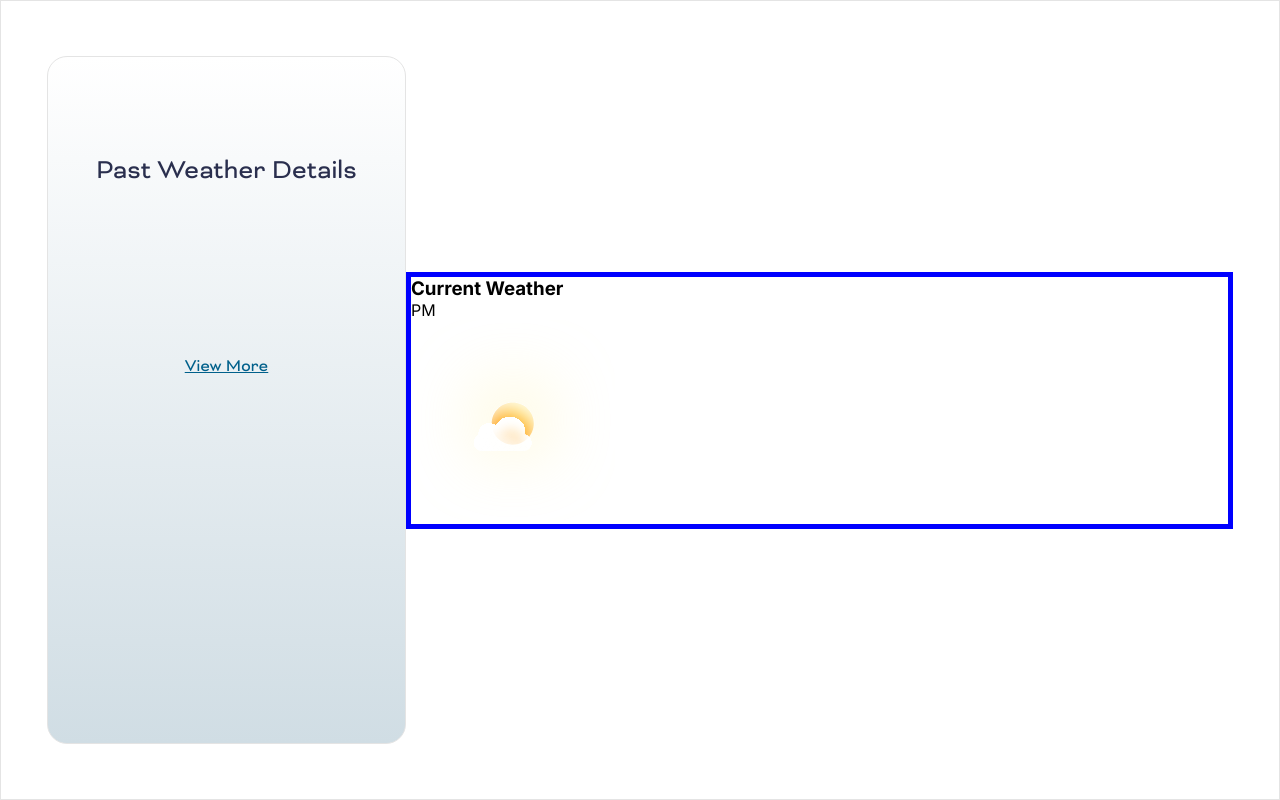
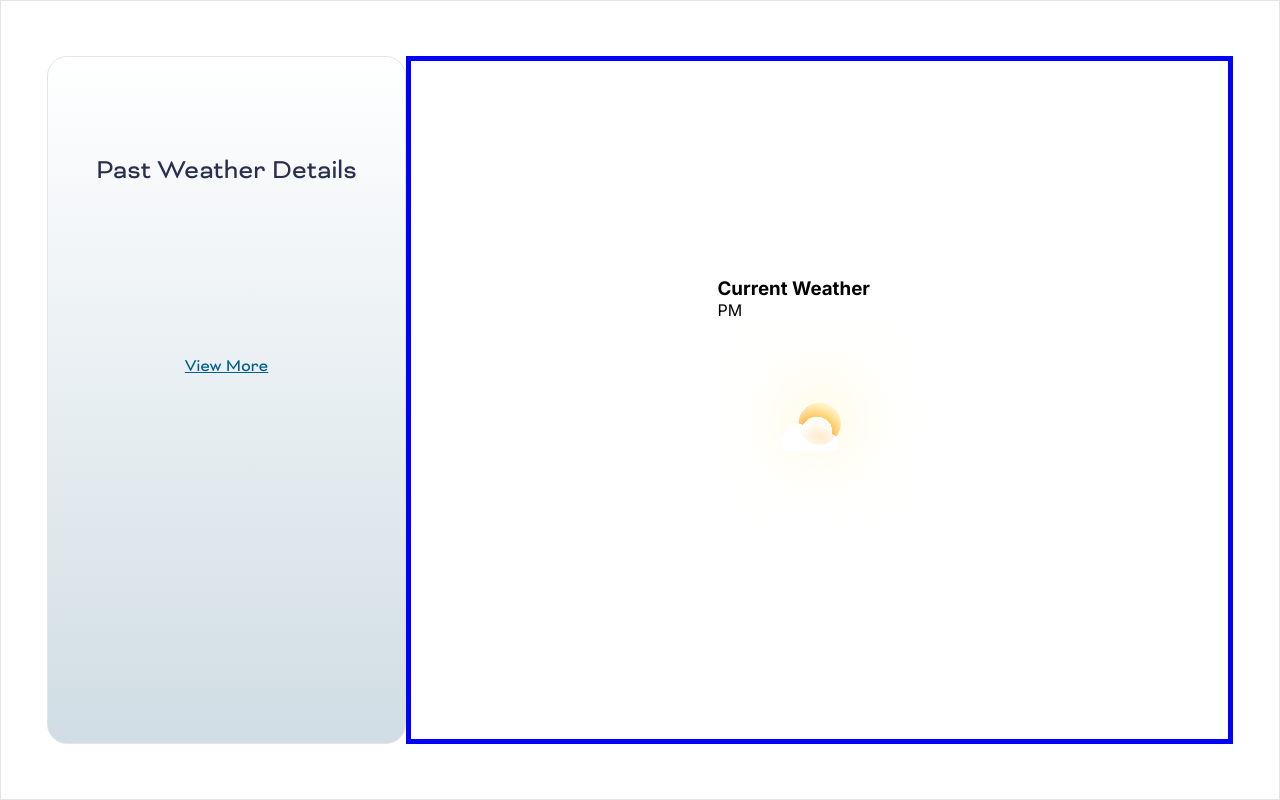
Before and after one commit to NSENGIYUMVA-Christian/weather-app-nextjs, a Next.js app in the folder client/: page /dashboard/result in a window 1280 px wide. Built offline with nearby package versions, Linux system fonts and the light colour scheme.

Commit message:
done with basic structure of col2

```diff
--- a/client/app/dashboard/result/page.module.scss
+++ b/client/app/dashboard/result/page.module.scss
@@ -15,6 +15,7 @@ height:100vh;
 display:flex;
 justify-content: center;
 align-items: center;
+
 }
 
 .col1{
@@ -34,7 +35,6 @@ align-items: center;
     margin-bottom: 100px;
 }
 .pastWeatherDtaContainer{
-
     display: flex;
     flex-direction: column;
     gap:29px;
@@ -48,7 +48,12 @@ align-items: center;
 }
 .col2{
     border: 5px solid blue;
+    height: 100%;
     flex: 1;
+   display: flex;
+   justify-content: center;
+   align-items: center;
+
 
 
 }
--- a/client/app/dashboard/result/page.tsx
+++ b/client/app/dashboard/result/page.tsx
@@ -22,8 +22,6 @@ const resultPage = () => {
 
      },[])
 
-     console.log("llll",PastWeatherData);
-     console.log("where",CurrentWeatherData?.location?.name);
      const AmOrPm = CurrentWeatherData?.location?.localtime.split(" ")[1].split(":")[0] <= 12 ? "AM" : "PM";
   return (
     <div className={styles.mainContainer} >
@@ -42,10 +40,13 @@ const resultPage = () => {
         </div >
         {/* col 2 */}
         <div className={styles.col2}>
-      <h3>Current Weather</h3>
+          <div>
+          <h3>Current Weather</h3>
      <p> {CurrentWeatherData?.location?.region} {CurrentWeatherData?.location?.country} {CurrentWeatherData?.location?.localtime.split(" ")[1]} {AmOrPm} </p>
       <SunnyWeatherIcon/>
       <p>{CurrentWeatherData?.current?.temp_c}</p>
+          </div>
+
         </div>
     </div>
   )
```
